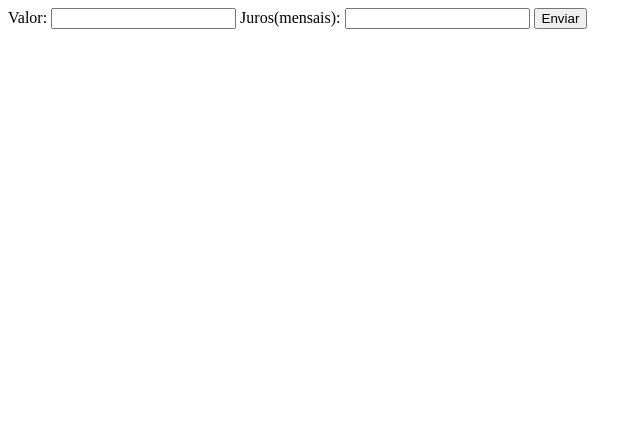
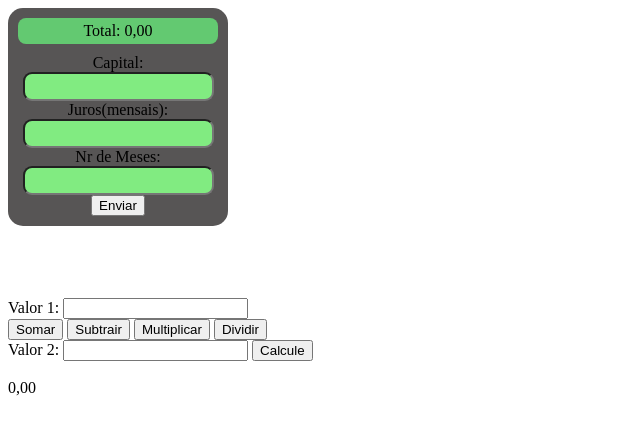
Before and after one commit to tanakinha31/primeiroa_3t, a plain HTML site: page index.html in a window 1280 px wide. Shown: the whole page, without its empty margins (0-642 px from the left). Drawn offline with Linux system fonts and the light colour scheme.

Commit message:
Update index.html

```diff
--- a/index.html
+++ b/index.html
@@ -4,12 +4,36 @@
     <meta charset="UTF-8">
     <meta http-equiv="X-UA-Compatible" content="IE=edge">
     <meta name="viewport" content="width=device-width, initial-scale=1.0">
-    <title>Macumba Saravá</title>
-    <script src="estudo.js"></script>
+    <title>antonio gabriel</title>
+  <script src="estudo.js"></script>
+  <link rel="stylesheet" href="geral.css">
 </head>
+
 <body>
-   Valor: <input id="valor" type= "text">
-   Juros(mensais): <input id="juros" type="text"> <abr>
-   <button onclick= "calcula()"> Enviar </button>
+<div class="calculadora">
+  <div id="sptotal">
+    <span id="total">Total: 0,00</span>
+  </div>
+  Capital: <input id="valor" type="text"><br>
+  Juros(mensais): <input id="juros" type="text"><br>
+  Nr de Meses: <input id="meses" type="text"><br>
+  <button onclick="calcula()">Enviar</button>
+  <div id="splistameses">
+    <span id="listameses"></span>
+  </div>
+</div>
+  <br><br><br><br>
+  Valor 1: <input id="v1" type="text"><br>
+  <button onclick="operacao('+')">Somar</button>
+  <button onclick="operacao('-')">Subtrair</button>
+  <button onclick="operacao('*')">Multiplicar</button>
+  <button onclick="operacao('/')">Dividir</button>
+  <br>
+  Valor 2: <input id="v2" type="text">
+  <button onclick="calcule('+')">Calcule</button><br><br>
+  <span id="resultado">0,00</span>
+
+
+
 </body>
 </html>
```
